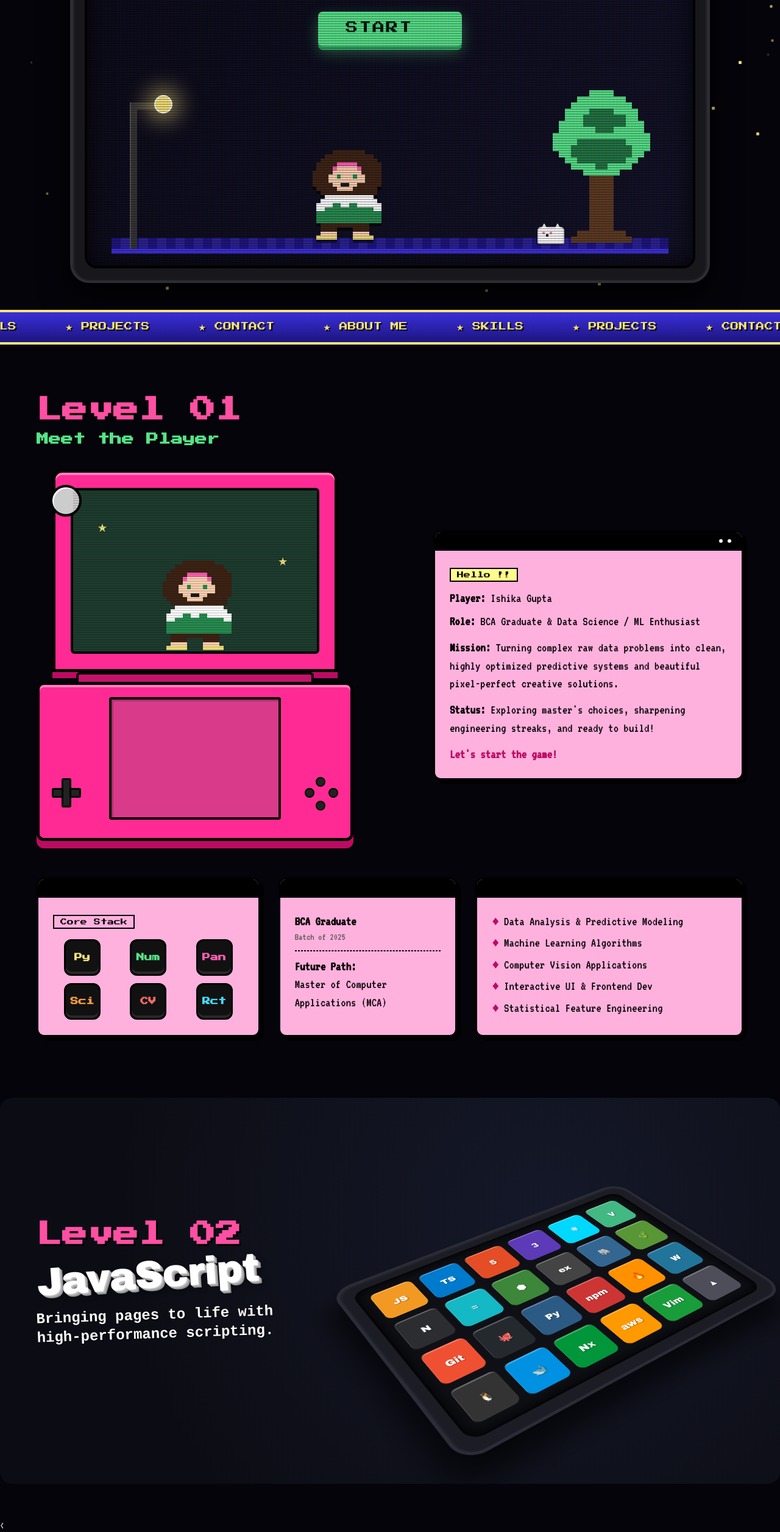
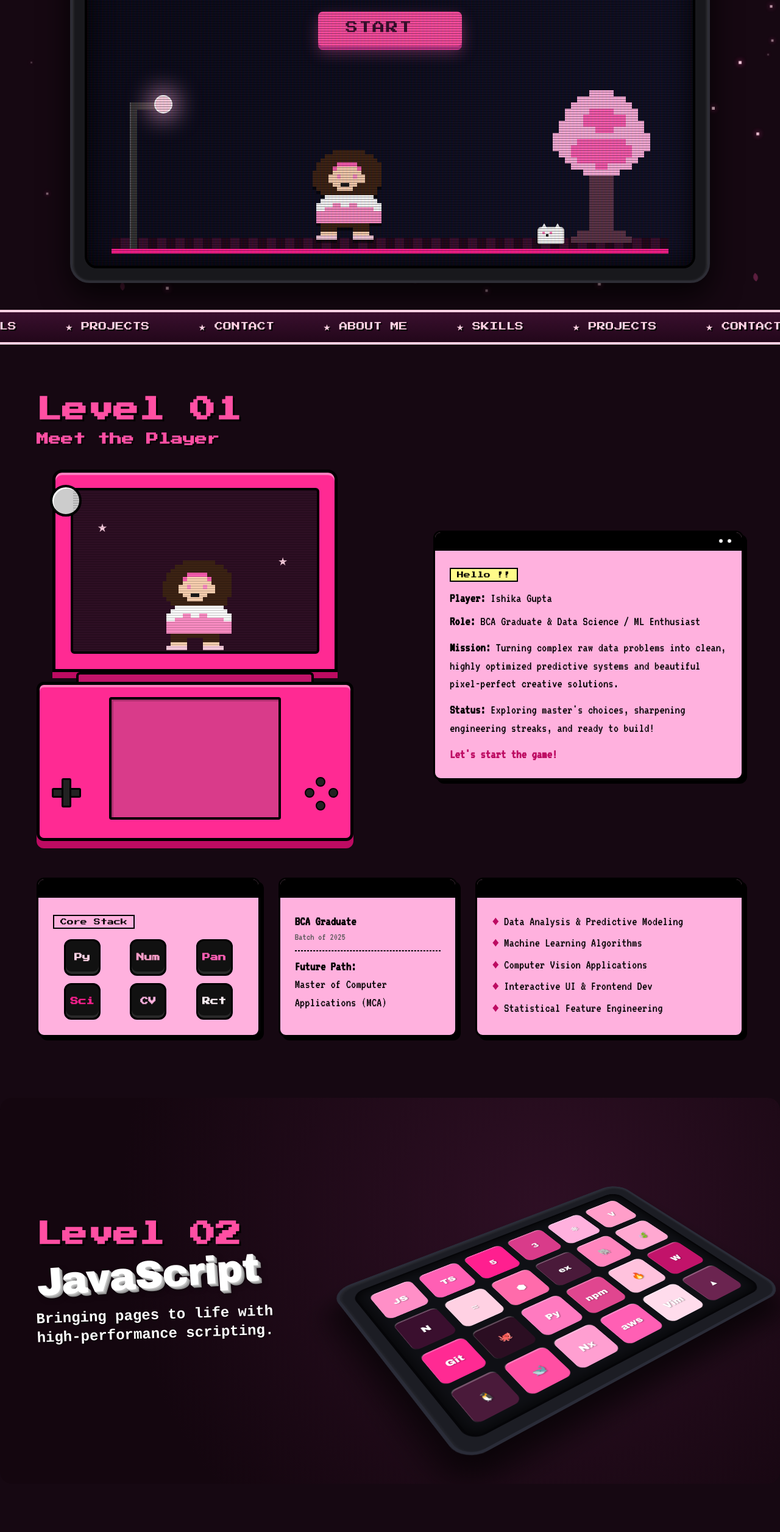
Before and after one commit to Ishika-guptaa25/ishikaintro, a plain HTML site: page index.html in a window 1280 px wide. Shown: the part 288-2800 px from the top of the page at 61% size. Drawn offline with Linux system fonts and the light colour scheme.

Commit message:
Updated portfolio

```diff
--- a/index.html
+++ b/index.html
@@ -8,14 +8,20 @@
 <link href="https://fonts.googleapis.com/css2?family=Press+Start+2P&family=VT323&display=swap" rel="stylesheet">
 <style>
   :root{
-    --bg:#04040a;
+    --bg:#160812;
     --pink:#ff5fb4;
     --deep-pink:#d93b8a;
-    --green:#57e389;
-    --dark-green:#278c50;
-    --yellow:#f6e37b;
-    --blue:#2a2196;
+    --hot-pink:#ff1f8f;
+    --baby-pink:#ffd1e3;
+    --pale-pink:#ffe9f2;
+    --plum:#3a0f2e;
+    --plum-deep:#22071a;
     --window-pink:#ffb1de;
+    /* legacy aliases so every old reference resolves to a pink tone */
+    --green:var(--pink);
+    --dark-green:var(--deep-pink);
+    --yellow:var(--baby-pink);
+    --blue:var(--plum);
   }
   *{margin:0;padding:0;box-sizing:border-box;}
   html{scroll-behavior:smooth;}
@@ -29,7 +35,7 @@
 
   /* ---------- starfield ---------- */
   #stars{ position:fixed; inset:0; z-index:0; pointer-events:none; }
-  .star{ position:absolute; background:var(--yellow); width:3px; height:3px; animation:twinkle 2.4s ease-in-out infinite; }
+  .star{ position:absolute; background:var(--baby-pink); box-shadow:0 0 6px var(--pink); width:3px; height:3px; animation:twinkle 2.4s ease-in-out infinite; }
   @keyframes twinkle{ 0%,100%{opacity:.2; transform:scale(1);} 50%{opacity:1; transform:scale(1.6);} }
 
   /* ---------- top HUD row ---------- */
@@ -103,19 +109,19 @@
     font-family:'Press Start 2P', monospace;
     font-size:clamp(13px, 1.8vw, 20px);
     background:var(--green);
-    color:#08160f;
+    color:#3a0f2e;
     border:none;
     border-radius:8px;
     padding:16px 45px;
     cursor:pointer;
-    box-shadow:0 6px 0 #2f9e5f, 0 10px 25px rgba(87,227,137,.4);
+    box-shadow:0 6px 0 #c2368a, 0 10px 25px rgba(255,95,180,.4);
     transition:all .1s ease;
     letter-spacing:2px;
     margin-top:35px;
     position: relative;
     z-index: 5;
   }
-  .start-btn:hover{ transform:translateY(2px); box-shadow:0 4px 0 #2f9e5f, 0 8px 20px rgba(87,227,137,.45); }
+  .start-btn:hover{ transform:translateY(2px); box-shadow:0 4px 0 #c2368a, 0 8px 20px rgba(255,95,180,.45); }
   .blink{ animation: blink 1.1s steps(1) infinite; }
   @keyframes blink{ 50%{ opacity:0; } }
 
@@ -127,20 +133,68 @@
     align-items:flex-end;
     justify-content:space-between;
     padding:0 30px;
-    border-bottom: 8px solid #3b2fd9;
+    border-bottom: 8px solid var(--hot-pink);
   }
 
   .ground-texture {
     position: absolute;
     bottom: 0; left: 0; right: 0;
     height: 18px;
-    background: repeating-linear-gradient(90deg, #1c1480, #1c1480 15px, #2a2196 15px, #2a2196 30px);
+    background: repeating-linear-gradient(90deg, var(--plum-deep), var(--plum-deep) 15px, var(--plum) 15px, var(--plum) 30px);
     z-index: 1;
+  }
+
+  /* ---------- floating clouds ---------- */
+  .cloud{
+    position:absolute;
+    background:var(--pale-pink);
+    border-radius:50px;
+    opacity:.85;
+    filter:drop-shadow(0 4px 0 rgba(255,95,180,.25));
+    animation: driftCloud linear infinite;
+  }
+  .cloud::before, .cloud::after{
+    content:"";
+    position:absolute;
+    background:var(--pale-pink);
+    border-radius:50%;
+  }
+  .cloud::before{ width:60%; height:140%; top:-60%; left:8%; }
+  .cloud::after{ width:45%; height:110%; top:-45%; right:10%; }
+  @keyframes driftCloud{ from{ transform:translateX(-120%);} to{ transform:translateX(120vw);} }
+
+  /* ---------- falling sakura petals ---------- */
+  .petal{
+    position:absolute;
+    width:10px; height:10px;
+    background:var(--pink);
+    border-radius: 8px 0 8px 0;
+    opacity:.9;
+    animation: fallPetal linear infinite;
+    pointer-events:none;
+  }
+  @keyframes fallPetal{
+    0%{ transform:translateY(-10vh) rotate(0deg); opacity:.9; }
+    100%{ transform:translateY(110vh) rotate(360deg); opacity:.2; }
+  }
+
+  /* ---------- hearts / sparkle burst on click ---------- */
+  .burst-heart{
+    position:fixed;
+    pointer-events:none;
+    font-size:18px;
+    color:var(--pink);
+    z-index:999;
+    animation: heartPop .9s ease-out forwards;
+  }
+  @keyframes heartPop{
+    0%{ transform: translate(0,0) scale(0.6); opacity:1; }
+    100%{ transform: translate(var(--dx,0px), -70px) scale(1.3); opacity:0; }
   }
 
   .lamp{ position:relative; width:12px; height:240px; background:#333; border-left: 2px solid #555; z-index: 2;}
   .lamp::before{ content:""; position:absolute; top:0; left:0; width:55px; height:12px; background:#333; }
-  .lamp::after{ content:""; position:absolute; top:-12px; left:38px; width:26px; height:26px; background:var(--yellow); border-radius:50%; box-shadow:0 0 35px 12px rgba(246,227,123,.6); border: 2px solid #fff; }
+  .lamp::after{ content:""; position:absolute; top:-12px; left:38px; width:26px; height:26px; background:var(--baby-pink); border-radius:50%; box-shadow:0 0 35px 12px rgba(255,177,222,.6); border: 2px solid #fff; }
 
   .sprite{
     display:grid;
@@ -170,19 +224,30 @@
   /* ---------- bottom marquee HUD ---------- */
   .hud-bar{
     position:relative; z-index:2; margin-top:20px;
-    background:linear-gradient(180deg, #3b2fd9, #1c1480);
-    border-top:4px solid var(--yellow);
-    border-bottom:4px solid var(--yellow);
+    background:linear-gradient(180deg, var(--plum), var(--plum-deep));
+    border-top:4px solid var(--baby-pink);
+    border-bottom:4px solid var(--baby-pink);
     padding:16px 0; overflow:hidden; white-space:nowrap;
   }
   .hud-track{
     display:inline-flex; gap:80px;
     animation: marquee 20s linear infinite;
     font-family:'Press Start 2P', monospace;
-    font-size:14px; color:var(--yellow);
+    font-size:14px; color:var(--baby-pink);
     text-shadow: 2px 2px #000;
   }
-  .hud-track span{ display:inline-flex; align-items:center; gap:12px; }
+  .hud-track a{
+    display:inline-flex; align-items:center; gap:12px;
+    color:var(--baby-pink);
+    text-decoration:none;
+    cursor:pointer;
+    transition: color .15s ease, transform .15s ease, text-shadow .15s ease;
+  }
+  .hud-track a:hover{
+    color:#fff;
+    transform: scale(1.08);
+    text-shadow: 2px 2px #000, 0 0 12px var(--pink);
+  }
   @keyframes marquee{ from{transform:translateX(0);} to{transform:translateX(-50%);} }
 
 
@@ -249,7 +314,7 @@
   .ds-display {
     width: 100%;
     aspect-ratio: 1.5;
-    background: #1e3d2f;
+    background: #2e0f24;
     border: 4px solid #000;
     border-radius: 6px;
     position: relative;
@@ -446,12 +511,12 @@
     font-family: 'Press Start 2P', monospace;
     box-shadow: inset 0 -4px 0 rgba(255,255,255,0.1);
   }
-  .weapon-icon.py { color: #f6e37b; }
-  .weapon-icon.np { color: #57e389; }
+  .weapon-icon.py { color: #ffd1e3; }
+  .weapon-icon.np { color: #ff9ec9; }
   .weapon-icon.pd { color: #ff5fb4; }
-  .weapon-icon.sk { color: #ff9f43; }
-  .weapon-icon.tf { color: #ff6b6b; }
-  .weapon-icon.cv { color: #48dbfb; }
+  .weapon-icon.sk { color: #ff1f8f; }
+  .weapon-icon.tf { color: #ffb1de; }
+  .weapon-icon.cv { color: #fff0f7; }
 
   .skills-list {
     list-style: none;
@@ -472,6 +537,9 @@
 <body>
 
 <div id="stars"></div>
+<div id="clouds" aria-hidden="true" style="position:fixed; inset:0; z-index:0; pointer-events:none; overflow:hidden;"></div>
+<div id="petals" aria-hidden="true" style="position:fixed; inset:0; z-index:0; pointer-events:none; overflow:hidden;"></div>
+<div id="skillToast" style="position:fixed; top:24px; left:50%; transform:translate(-50%,-140%); z-index:1000; font-family:'Press Start 2P',monospace; font-size:12px; background:var(--pink); color:#fff; border:3px solid #000; border-radius:8px; padding:10px 18px; box-shadow:4px 4px 0 #000; transition: transform .35s cubic-bezier(.34,1.56,.64,1); white-space:nowrap;">✦ SKILL UNLOCKED</div>
 
 <!-- Top HUD Navigation Row -->
 <div class="top-hud">
@@ -737,7 +805,7 @@
     grid-template-columns: 0.9fr 1.1fr;
     gap: 20px;
     align-items: center;
-    background: radial-gradient(circle at 70% 30%, #151829 0%, #0c0d14 70%);
+    background: radial-gradient(circle at 70% 30%, #2e0f24 0%, #14060f 70%);
     border-radius: 20px;
     overflow: hidden;
   }
@@ -902,48 +970,74 @@
   }
 
   /* --- Matched Visual Colors Hex Palette --- */
-  .k-js { --key-color: #f29924; --key-shadow: #b56c12; }
-  .k-ts { --key-color: #007acc; --key-shadow: #00558f; }
-  .k-html { --key-color: #e44d26; --key-shadow: #b03515; }
-  .k-css { --key-color: #5d3ab7; --key-shadow: #3f2582; }
-  .k-react { --key-color: #00d8ff; --key-shadow: #0099b8; }
-  .k-vue { --key-color: #42b883; --key-shadow: #2c8a5f; }
-
-  .k-next { --key-color: #2c2d30; --key-shadow: #141517; }
-  .k-tailwind { --key-color: #15b8c5; --key-shadow: #0e808a; }
-  .k-node { --key-color: #3c873a; --key-shadow: #275925; }
-  .k-express { --key-color: #444444; --key-shadow: #222222; }
-  .k-postgres { --key-color: #336791; --key-shadow: #20405c; }
-  .k-mongodb { --key-color: #589636; --key-shadow: #396322; }
-
-  .k-git { --key-color: #f05032; --key-shadow: #b3361b; }
-  .k-github { --key-color: #24292e; --key-shadow: #0f1114; }
-  .k-python { --key-color: #2b5b84; --key-shadow: #1a364f; }
-  .k-npm { --key-color: #cc3534; --key-shadow: #942221; }
-  .k-firebase { --key-color: #ff9100; --key-shadow: #b86900; }
-  .k-wordpress { --key-color: #21759b; --key-shadow: #13455c; }
-
-  .k-linux { --key-color: #333333; --key-shadow: #1a1a1a; }
-  .k-docker { --key-color: #0091e2; --key-shadow: #006096; }
-  .k-nginx { --key-color: #009639; --key-shadow: #006626; }
-  .k-aws { --key-color: #ff9900; --key-shadow: #b86e00; }
-  .k-vim { --key-color: #199c3a; --key-shadow: #0f6124; }
-  .k-blank { --key-color: #4e4e5a; --key-shadow: #2d2d35; }
+  .k-js { --key-color: #ff8fc7; --key-shadow: #d9539c; }
+  .k-ts { --key-color: #ff5fb4; --key-shadow: #c22e85; }
+  .k-html { --key-color: #ff1f8f; --key-shadow: #b3116a; }
+  .k-css { --key-color: #d93b8a; --key-shadow: #9c2261; }
+  .k-react { --key-color: #ffb1de; --key-shadow: #dd7cb5; }
+  .k-vue { --key-color: #ff9ec9; --key-shadow: #d4699e; }
+
+  .k-next { --key-color: #3a0f2e; --key-shadow: #22071a; }
+  .k-tailwind { --key-color: #ffd1e3; --key-shadow: #e0a6bf; }
+  .k-node { --key-color: #ff6bab; --key-shadow: #d13f80; }
+  .k-express { --key-color: #4a1a3a; --key-shadow: #2c0f24; }
+  .k-postgres { --key-color: #ff85bd; --key-shadow: #d95590; }
+  .k-mongodb { --key-color: #ffa8d1; --key-shadow: #d97ba8; }
+
+  .k-git { --key-color: #ff2a93; --key-shadow: #b3116a; }
+  .k-github { --key-color: #2b0e22; --key-shadow: #170610; }
+  .k-python { --key-color: #ff7ac0; --key-shadow: #cc4d92; }
+  .k-npm { --key-color: #e0468f; --key-shadow: #a12960; }
+  .k-firebase { --key-color: #ffc2dd; --key-shadow: #d992b3; }
+  .k-wordpress { --key-color: #c2136a; --key-shadow: #870d4a; }
+
+  .k-linux { --key-color: #4a1a3a; --key-shadow: #2c0f24; }
+  .k-docker { --key-color: #ff4fa3; --key-shadow: #c22e78; }
+  .k-nginx { --key-color: #ff9fd1; --key-shadow: #d472a6; }
+  .k-aws { --key-color: #ff5fb4; --key-shadow: #c2368a; }
+  .k-vim { --key-color: #ffdcec; --key-shadow: #d9aec2; }
+  .k-blank { --key-color: #6b2450; --key-shadow: #3a0f2e; }
 </style>
 
 <script>
   const titleEl = document.getElementById('skill-title');
   const descEl = document.getElementById('skill-desc');
+  const skillToastEl = document.getElementById('skillToast');
+  let typeTimer = null;
+  let toastTimer = null;
+
+  // Typewriter reveal so the description visibly "writes itself" on click
+  function typeText(el, text, speed = 16) {
+    if (typeTimer) clearInterval(typeTimer);
+    el.textContent = '';
+    let i = 0;
+    typeTimer = setInterval(() => {
+      el.textContent += text.charAt(i);
+      i++;
+      if (i >= text.length) clearInterval(typeTimer);
+    }, speed);
+  }
 
   // Helper to dynamically update texts with a snappy micro-animation change
-  function updateSkillInfo(keyElement) {
+  function updateSkillInfo(keyElement, animate) {
     if (!keyElement) return;
 
     const skillName = keyElement.getAttribute('data-name');
     const skillDesc = keyElement.getAttribute('data-desc');
 
     titleEl.textContent = skillName;
-    descEl.textContent = skillDesc;
+    if (animate) {
+      typeText(descEl, skillDesc);
+      // Pop a "skill unlocked" toast for extra game-y feedback
+      skillToastEl.textContent = '✦ ' + skillName.toUpperCase() + ' UNLOCKED';
+      skillToastEl.style.transform = 'translate(-50%, 0)';
+      if (toastTimer) clearTimeout(toastTimer);
+      toastTimer = setTimeout(() => {
+        skillToastEl.style.transform = 'translate(-50%, -140%)';
+      }, 1400);
+    } else {
+      descEl.textContent = skillDesc;
+    }
   }
 
   // Handle Physical Keydown Events
@@ -953,7 +1047,7 @@
 
     if (targetKey) {
       targetKey.classList.add('pressed');
-      updateSkillInfo(targetKey);
+      updateSkillInfo(targetKey, true);
 
       setTimeout(() => {
         targetKey.classList.remove('pressed');
@@ -963,9 +1057,10 @@
 
   // Handle UI Click Events
   document.querySelectorAll('.key-cap').forEach(key => {
-    key.addEventListener('click', () => {
+    key.addEventListener('click', (e) => {
       key.classList.add('pressed');
-      updateSkillInfo(key);
+      updateSkillInfo(key, true);
+      heartBurst(e.clientX, e.clientY);
 
       setTimeout(() => {
         key.classList.remove('pressed');
@@ -973,13 +1068,13 @@
     });
   });
 
-  // Load standard layout default state on mount
+  // Load standard layout default state on mount (no animation on first paint)
   const defaultKey = document.querySelector('.active-default');
-  if (defaultKey) updateSkillInfo(defaultKey);
+  if (defaultKey) updateSkillInfo(defaultKey, false);
 </script>
 
 
-<<!-- ==========================================================================
+<!-- ==========================================================================
      LEVEL 4: RETRO PROJECTS SELECTION SECTION
      ========================================================================== -->
 <section id="projects" class="projects-section">
@@ -1401,7 +1496,6 @@
     --dark-bg: #110e14;
     --form-input-bg: #1a1620;
     --window-bg: #ffd1dc;
-    --neon-green: #39ff14;
   }
 
   .contact-section {
@@ -1696,6 +1790,51 @@
     s.style.animationDelay = (Math.random()*2.4)+'s';
     starField.appendChild(s);
   }
+
+  // Floating clouds
+  const cloudField = document.getElementById('clouds');
+  for(let i=0;i<6;i++){
+    const c = document.createElement('div');
+    c.className = 'cloud';
+    const h = 18 + Math.random()*18;
+    c.style.width = (h*2.4) + 'px';
+    c.style.height = h + 'px';
+    c.style.top = (5 + Math.random()*45) + '%';
+    c.style.animationDuration = (28 + Math.random()*22) + 's';
+    c.style.animationDelay = (-Math.random()*30) + 's';
+    cloudField.appendChild(c);
+  }
+
+  // Falling sakura petals
+  const petalField = document.getElementById('petals');
+  for(let i=0;i<16;i++){
+    const p = document.createElement('div');
+    p.className = 'petal';
+    p.style.left = Math.random()*100 + '%';
+    p.style.animationDuration = (6 + Math.random()*6) + 's';
+    p.style.animationDelay = (-Math.random()*10) + 's';
+    p.style.opacity = 0.5 + Math.random()*0.5;
+    petalField.appendChild(p);
+  }
+
+  // Girly heart-burst micro-interaction for buttons and links
+  function heartBurst(x, y){
+    const hearts = ['💗','✦','💖'];
+    for(let i=0;i<4;i++){
+      const h = document.createElement('div');
+      h.className = 'burst-heart';
+      h.textContent = hearts[Math.floor(Math.random()*hearts.length)];
+      h.style.left = x + 'px';
+      h.style.top = y + 'px';
+      h.style.setProperty('--dx', (Math.random()*80 - 40) + 'px');
+      h.style.animationDelay = (i*0.05) + 's';
+      document.body.appendChild(h);
+      setTimeout(() => h.remove(), 950);
+    }
+  }
+  document.querySelectorAll('.start-btn, .submit-btn, .pixel-btn.link, .contact-row').forEach(el => {
+    el.addEventListener('click', (e) => heartBurst(e.clientX, e.clientY));
+  });
 
   // 24x24 Matrix Map for Pixel Art Girl
   const girlCharacter = [
@@ -1727,8 +1866,8 @@
 
   const girlPalette = {
     'H':'#3d2314', 'S':'#fcd2b2', 'P':'#ff5fb4',
-    'B':'#1a1a1a', 'W':'#ffffff', 'G':'#278c50',
-    'O':'#f6e37b', '.':'transparent'
+    'B':'#1a1a1a', 'W':'#ffffff', 'G':'#ff8fc7',
+    'O':'#ffd1e3', '.':'transparent'
   };
 
   function buildSprite(containerId, matrix, palette, size) {
@@ -1781,14 +1920,30 @@
   ];
 
   const treePalette = {
-    'L': '#57e389', 'D': '#217543', 'T': '#5c3a21', '.': 'transparent'
+    'L': '#ffb1de', 'D': '#ff5fb4', 'T': '#5c3548', '.': 'transparent'
   };
   buildSprite('pixelTree', treeMatrix, treePalette, 16);
 
-  // Marquee Navigation Setup
-  const items = ['★ ABOUT ME','★ SKILLS','★ PROJECTS','★ CONTACT'];
+  // Marquee Navigation Setup — each label now scrolls to its matching section
+  const navItems = [
+    { label:'★ ABOUT ME', target:'level1' },
+    { label:'★ SKILLS',   target:'level2' },
+    { label:'★ PROJECTS', target:'projects' },
+    { label:'★ CONTACT',  target:'contact' }
+  ];
   const track = document.getElementById('hudTrack');
-  track.innerHTML = (items.concat(items).concat(items)).map(i=>`<span>${i}</span>`).join('');
+  const tripled = navItems.concat(navItems).concat(navItems);
+  track.innerHTML = tripled.map(i =>
+    `<a href="#${i.target}" data-target="${i.target}">${i.label}</a>`
+  ).join('');
+
+  track.querySelectorAll('a').forEach(link => {
+    link.addEventListener('click', (e) => {
+      e.preventDefault();
+      const el = document.getElementById(link.getAttribute('data-target'));
+      if (el) el.scrollIntoView({ behavior:'smooth' });
+    });
+  });
 </script>
 
 </body>
```
